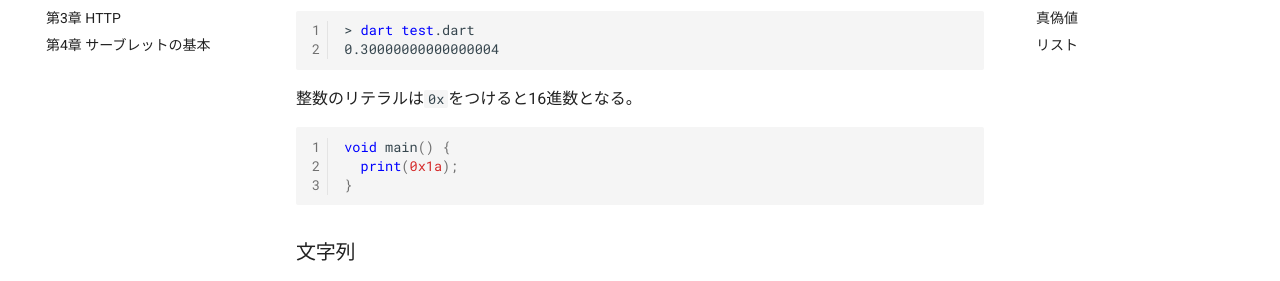
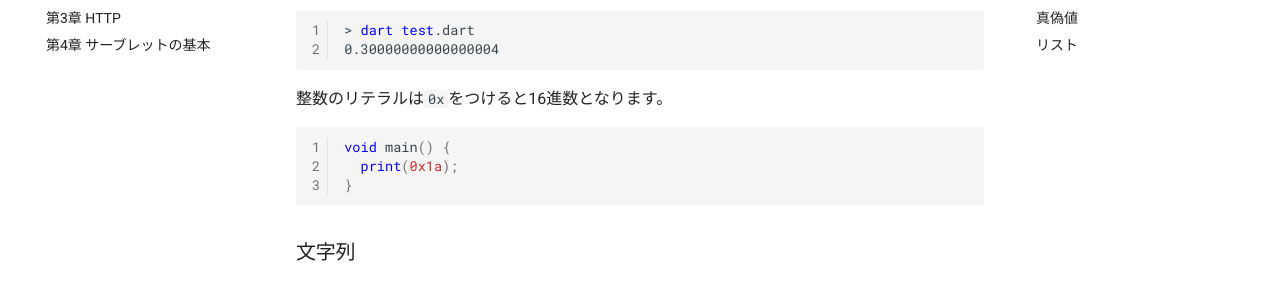
Before and after one commit to webarata3/doc-Flutter, an MkDocs documentation site: the page built from docs/01/index.md, in a window 1280 px wide and 900 px high, scrolled down 447 px. Shown: the part 171-452 px from the top of the window. Built offline with MkDocs 1.6.1 and Material for MkDocs 9.7.7, drawn with Linux system fonts in a browser that asks for light colours.

Commit message:
ですますの変更

````diff
--- a/docs/01/index.md
+++ b/docs/01/index.md
@@ -25,7 +25,7 @@
 0.30000000000000004
 ```
 
-整数のリテラルは`0x`をつけると16進数となる。
+整数のリテラルは`0x`をつけると16進数となります。
 
 ```dart
 void main() {
````
